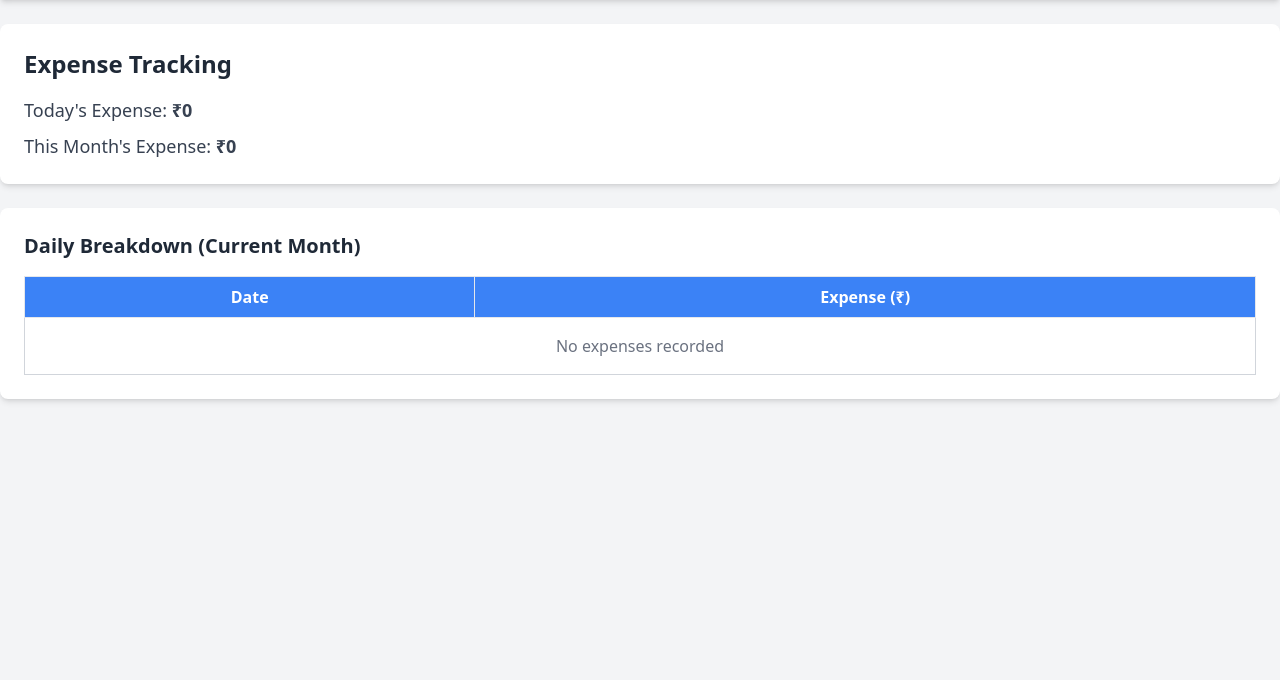
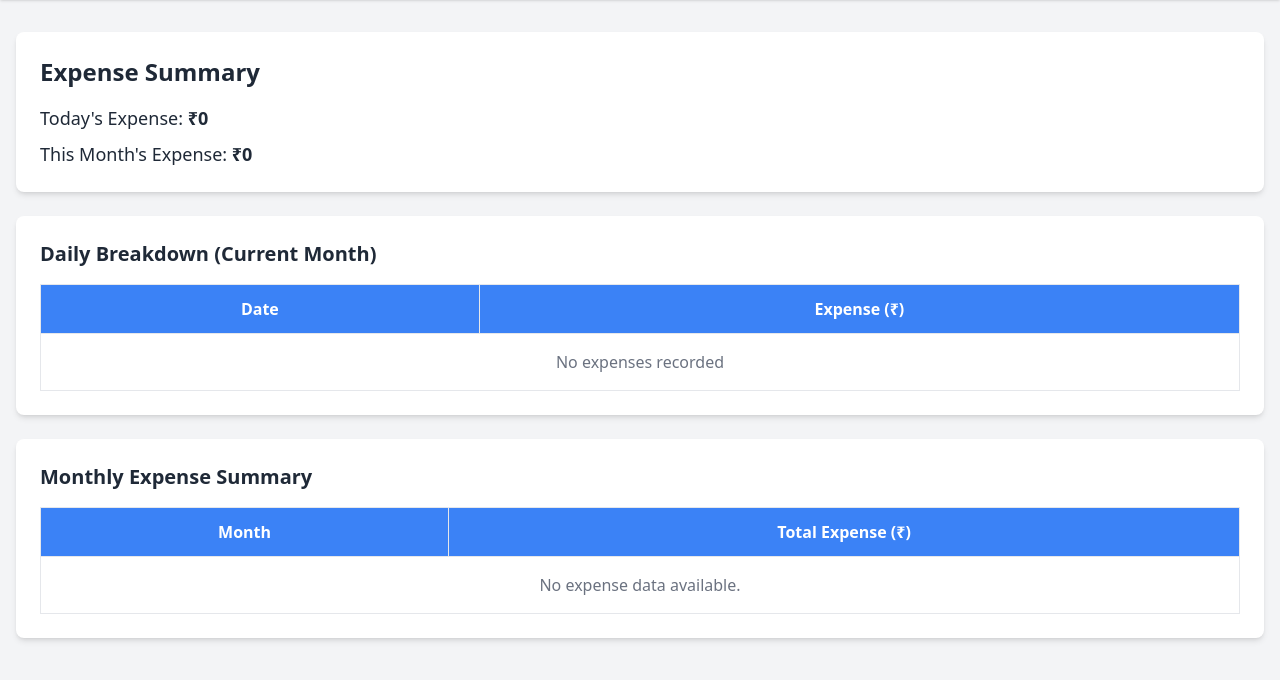
Before and after one commit to YashKrishna7/mini-project, a Django app: page /expenses/ in a window 1280 px wide. Shown: the part 60-740 px from the top of the page. Run offline with Django 5.2, Linux system fonts and the light colour scheme; a user stored in the database is signed in; data comes from the database, SQL or seed files in the repository; both versions use the stored data as it was after the commit; some libraries are stand-ins or nearby versions.

Commit message:
7th commit

```diff
--- a/feast/models.py
+++ b/feast/models.py
@@ -143,6 +143,7 @@
     def _str_(self):
         return self.name
 
+from django.utils import timezone
 
 User = get_user_model()
 class Order(models.Model):
@@ -152,8 +153,10 @@
     total_price = models.DecimalField(max_digits=6, decimal_places=2)
     order_date = models.DateField(auto_now_add=True)
     is_in_option = models.BooleanField(default=False)
+    created_at = models.DateTimeField(default=timezone.now)  # ✅
     def __str__(self):
         return f"{self.student.username} - {self.menu_item.name} - {self.order_date}"
+
 class Attendance(models.Model):
     student = models.ForeignKey(User, on_delete=models.CASCADE)
     date = models.DateField()
--- a/templates/expense.html
+++ b/templates/expense.html
@@ -1,4 +1,4 @@
-<!-- {% block content %}
+{% comment %} <!-- {% block content %}
 <h2 class="text-2xl font-bold">Expense Tracking</h2>
 <p class="mt-4 text-lg">Today's Expense: ₹{{ daily_expense }}</p>
 <p class="mt-2 text-lg">This Month's Expense: ₹{{ monthly_expense }}</p>
@@ -93,4 +93,96 @@
     </div>
 
 </body>
+</html> {% endcomment %}
+
+<!DOCTYPE html>
+<html lang="en">
+<head>
+  <meta charset="UTF-8" />
+  <meta name="viewport" content="width=device-width, initial-scale=1.0"/>
+  <title>FEAST | Expense Tracker</title>
+  <script src="https://cdn.tailwindcss.com"></script>
+</head>
+<body class="bg-gray-100 text-gray-800">
+
+  <!-- Navigation Bar -->
+  <nav class="bg-blue-600 p-4 shadow">
+    <div class="container mx-auto flex justify-between items-center">
+      <div class="text-white text-xl font-semibold">FEAST Expense Tracker</div>
+      <div class="space-x-4">
+        <a href="{% url 'home' %}" class="text-white hover:text-blue-200">Home</a>
+      </div>
+    </div>
+  </nav>
+
+  <!-- Summary Card -->
+  <div class="container mx-auto mt-8 px-4">
+    <div class="bg-white p-6 rounded-lg shadow-md">
+      <h2 class="text-2xl font-bold mb-4">Expense Summary</h2>
+      <p class="text-lg">Today's Expense: <span class="font-semibold">₹{{ daily_expense }}</span></p>
+      <p class="text-lg mt-2">This Month's Expense: <span class="font-semibold">₹{{ monthly_expense }}</span></p>
+    </div>
+  </div>
+
+  <!-- Daily Breakdown Table -->
+  <div class="container mx-auto mt-6 px-4">
+    <div class="bg-white p-6 rounded-lg shadow-md">
+      <h3 class="text-xl font-semibold mb-4">Daily Breakdown (Current Month)</h3>
+
+      <div class="overflow-x-auto">
+        <table class="min-w-full border border-gray-200 rounded-lg text-center">
+          <thead class="bg-blue-500 text-white">
+            <tr>
+              <th class="py-3 px-4 border">Date</th>
+              <th class="py-3 px-4 border">Expense (₹)</th>
+            </tr>
+          </thead>
+          <tbody>
+            {% for expense in daily_expenses %}
+            <tr class="border-b hover:bg-gray-50">
+              <td class="py-2 px-4 border">{{ expense.order_date }}</td>
+              <td class="py-2 px-4 border">₹{{ expense.total }}</td>
+            </tr>
+            {% empty %}
+            <tr>
+              <td colspan="2" class="py-4 text-gray-500">No expenses recorded</td>
+            </tr>
+            {% endfor %}
+          </tbody>
+        </table>
+      </div>
+    </div>
+  </div>
+
+  <!-- Monthly Expense Summary -->
+  <div class="container mx-auto mt-6 px-4 mb-10">
+    <div class="bg-white p-6 rounded-lg shadow-md">
+      <h2 class="text-xl font-bold mb-4">Monthly Expense Summary</h2>
+
+      <div class="overflow-x-auto">
+        <table class="min-w-full border border-gray-200 rounded-lg text-center">
+          <thead class="bg-blue-500 text-white">
+            <tr>
+              <th class="py-3 px-4 border">Month</th>
+              <th class="py-3 px-4 border">Total Expense (₹)</th>
+            </tr>
+          </thead>
+          <tbody>
+            {% for month, amount in monthly_expenses.items %}
+            <tr class="border-b hover:bg-gray-50">
+              <td class="py-2 px-4 border">{{ month }}</td>
+              <td class="py-2 px-4 border">₹{{ amount }}</td>
+            </tr>
+            {% empty %}
+            <tr>
+              <td colspan="2" class="py-4 text-gray-500">No expense data available.</td>
+            </tr>
+            {% endfor %}
+          </tbody>
+        </table>
+      </div>
+    </div>
+  </div>
+
+</body>
 </html>
```
Also changed, not shown: db.sqlite3, feast/migrations/0027_order_created_at.py (added).
